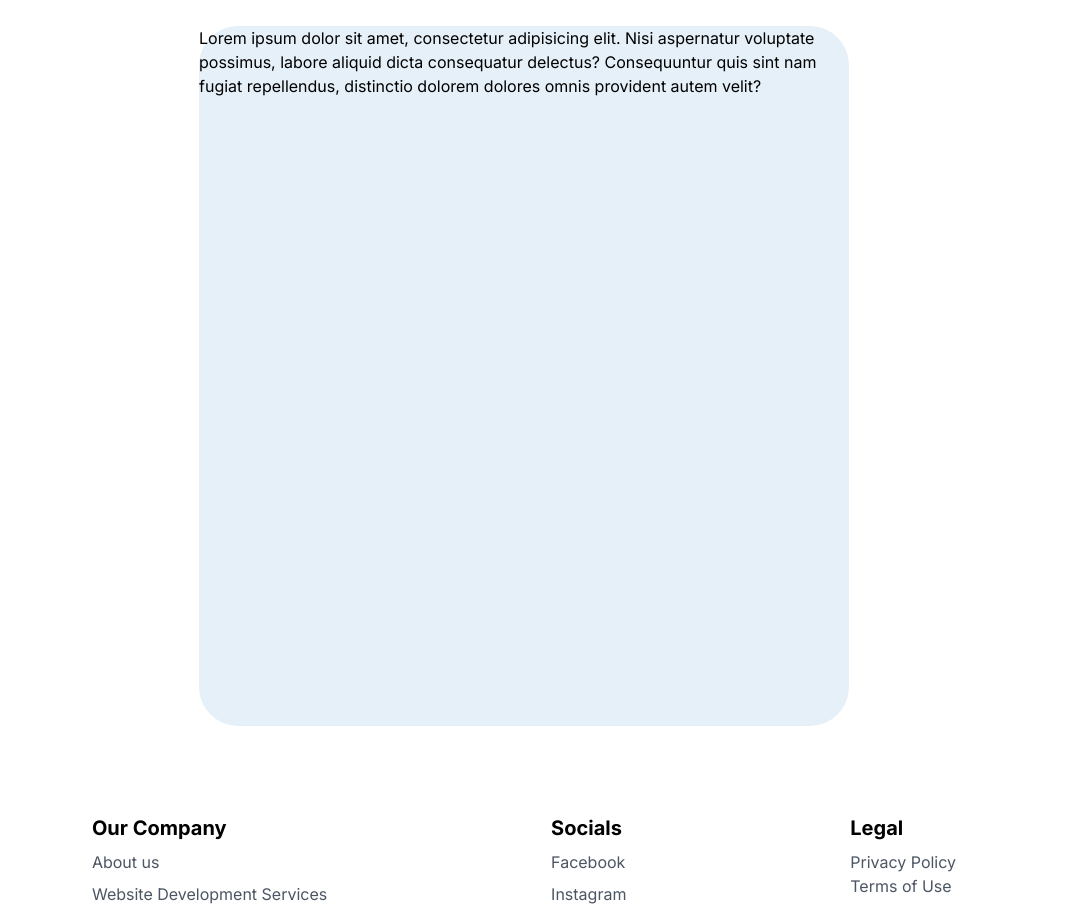
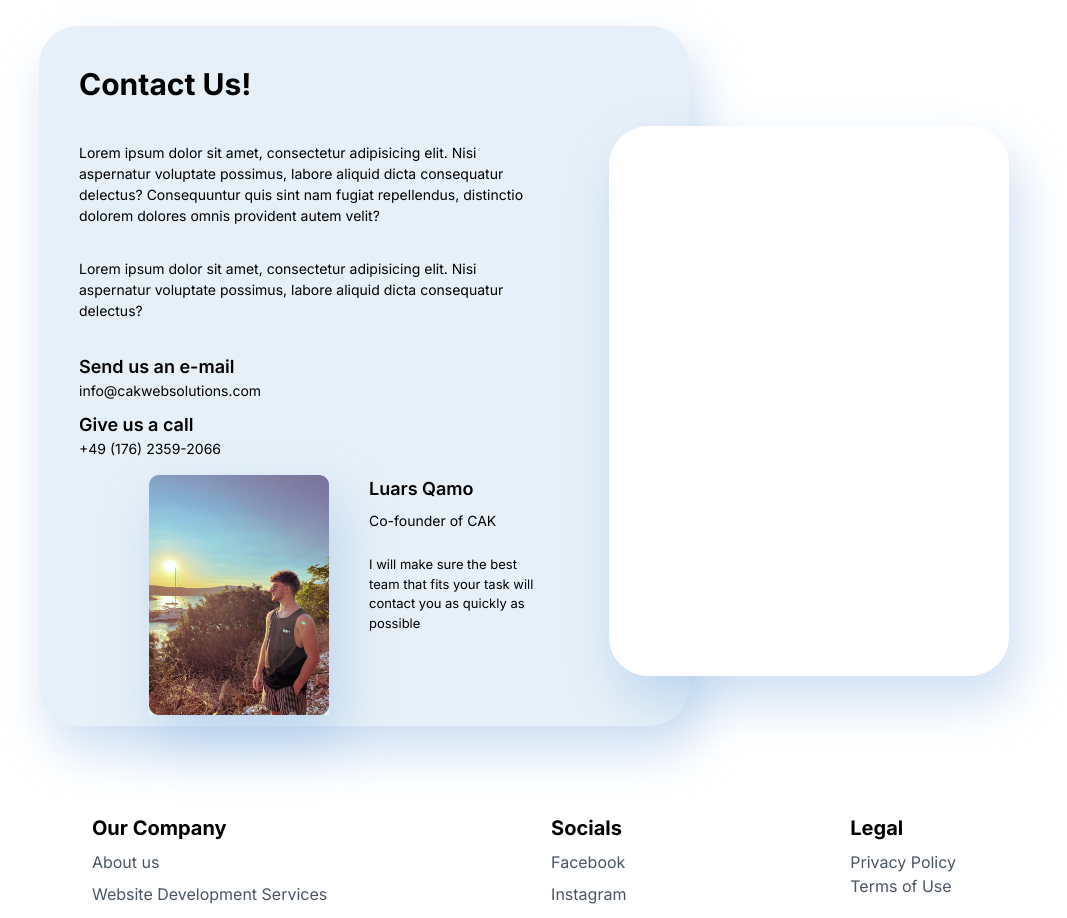
Before and after one commit to cetijunior/cak-v2, a Next.js app: page / in a window 1280 px wide. Shown: the part 2120-3038 px from the top of the page, without its empty margins (116-1183 px from the left). Built offline with nearby package versions, Linux system fonts and the light colour scheme.

Commit message:
Contact Page built further

```diff
--- a/src/pages/Contact.tsx
+++ b/src/pages/Contact.tsx
@@ -4,10 +4,24 @@ function Contact() {
     return (
         <section id='contact' className='bg-white mx-auto py-10 min-h-[600px]'>
             <div className='flex flex-wrap items-start justify-center'>
-                <div className='flex flex-col bg-[#E6F0F8] rounded-[39px] h-[700px] w-[650px]'>
-                   <p className=''>Lorem ipsum dolor sit amet, consectetur adipisicing elit. Nisi aspernatur voluptate possimus, labore aliquid dicta consequatur delectus? Consequuntur quis sint nam fugiat repellendus, distinctio dolorem dolores omnis provident autem velit?</p>
+                <div className='flex flex-col bg-[#E6F0F8] shadow-custom-blue rounded-[39px] h-[700px] w-[650px]'>
+                   <h1 className='px-10 py-10 text-3xl font-bold '>Contact Us!</h1>
+                   <p className='px-10 text-[14px] w-[550px]'>Lorem ipsum dolor sit amet, consectetur adipisicing elit. Nisi aspernatur voluptate possimus, labore aliquid dicta consequatur delectus? Consequuntur quis sint nam fugiat repellendus, distinctio dolorem dolores omnis provident autem velit?</p>
+                   <p className='px-10 py-8 text-[14px] w-[550px]'>Lorem ipsum dolor sit amet, consectetur adipisicing elit. Nisi aspernatur voluptate possimus, labore aliquid dicta consequatur delectus?</p>
+                   <h1 className='px-10 text-[18px] font-semibold '>Send us an e-mail</h1>
+                   <h2 className='px-10 text-[14px]'>info@cakwebsolutions.com</h2>
+                   <h1 className='px-10 mt-[10px] text-[18px] font-semibold '>Give us a call</h1>
+                   <h2 className='px-10 text-[14px]'>+49 (176) 2359-2066</h2>
+                   <div className='flex flex-wrap justify-center mt-4 items-start'>
+                    <img src="/archieContact.png" alt="archiecontact" className='w-[180px] h-[240px] shadow-custom-blue'/>
+                    <div className='flex flex-col space-y-2'>
+                        <h1 className='px-10 text-[18px] font-semibold '>Luars Qamo</h1>
+                        <h2 className='px-10 text-[14px]'>Co-founder of CAK</h2>
+                        <p className='px-10 py-4 text-[13px] w-[250px]'>I will make sure the best team that fits your task will contact you as quickly as possible</p>
+                    </div>
+                   </div>
                 </div>
-                <div className='bg-white width-[300px] h-[500px]'>
+                <div className='bg-white w-[400px] h-[550px] ml-[-80px] mt-[100px] shadow-custom-blue rounded-[39px]'>
 
                 </div>
             </div>
```
Also changed, not shown: public/archieContact.png (added).
